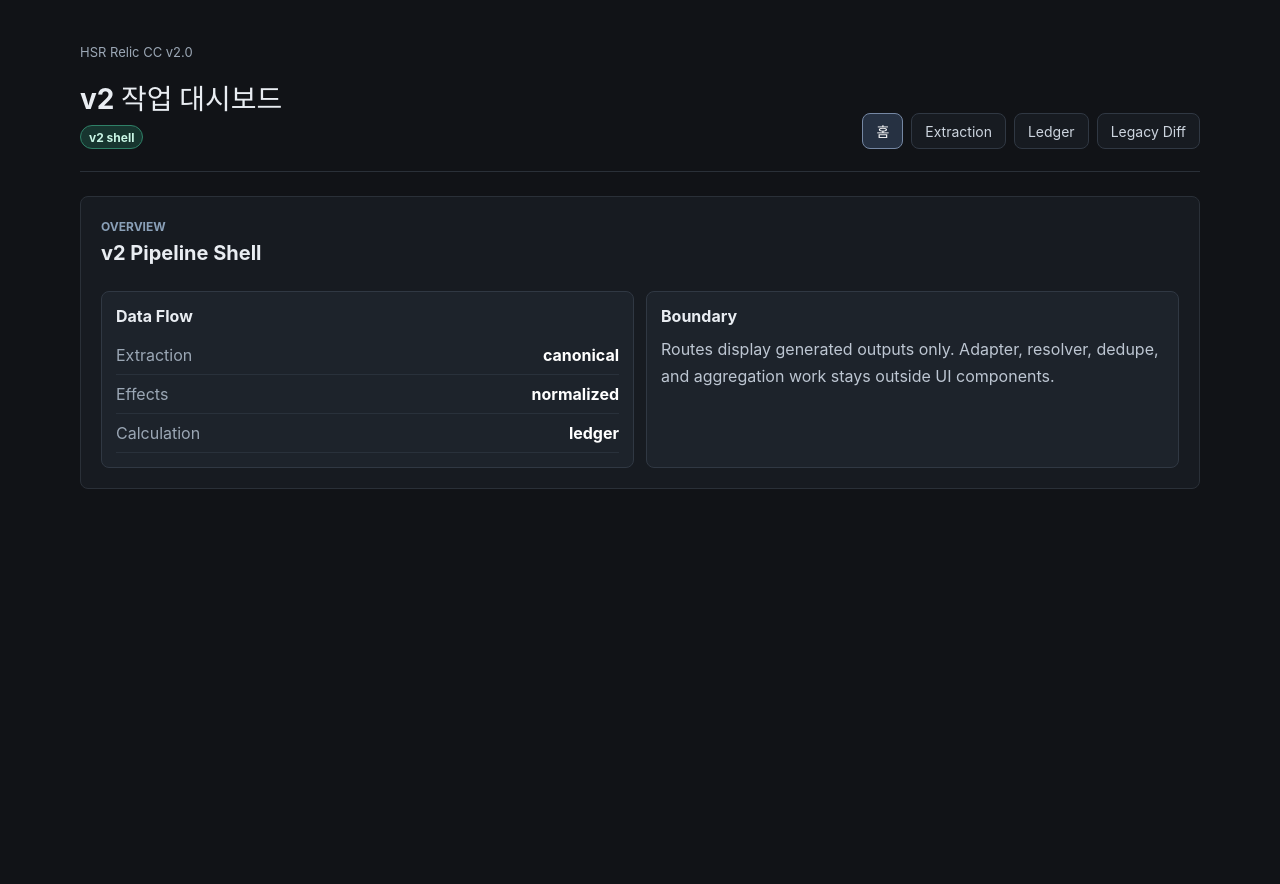
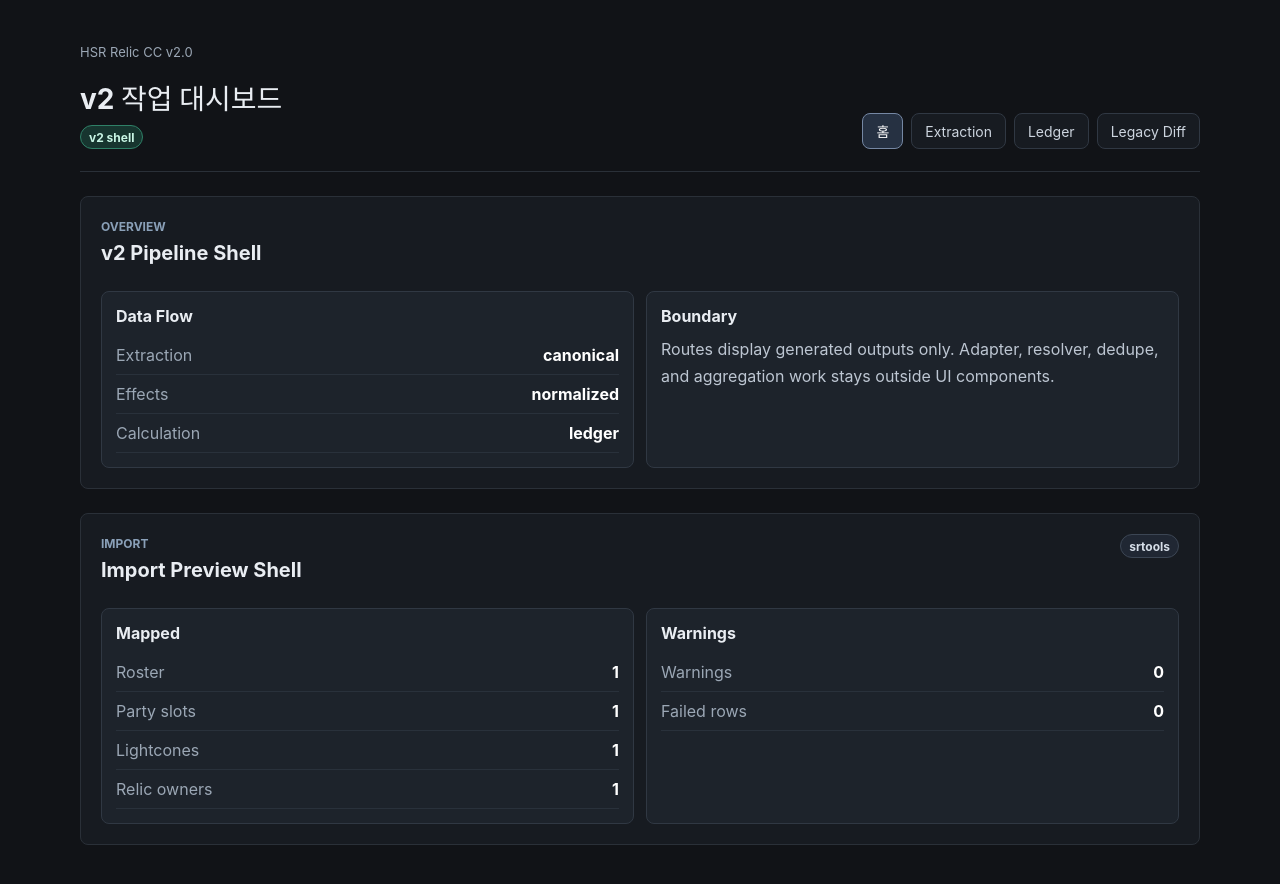
Before and after one commit to replus1541/HSR-Relic-CC-2.0, a React (Vite) app: page / in a window 1280 px wide. Shown: the top 884 px of the page. Before the commit the page ends 800 px from the top, so only its background shows below. Built offline with nearby package versions, Linux system fonts and the light colour scheme.

Commit message:
Add import preview shell

```diff
--- /dev/null
+++ b/src/app/import/ImportPreviewModal.jsx
@@ -0,0 +1,34 @@
+import { Badge, Card, EmptyState, MetricList, Panel } from "../../ui/components/index.js";
+
+export function ImportPreviewModal({ loadoutState, title = "Import Preview" }) {
+  if (!loadoutState) {
+    return <EmptyState title="No import preview">Import preview data is not loaded.</EmptyState>;
+  }
+
+  return (
+    <Panel eyebrow="Import" title={title} toolbar={<Badge tone="neutral">{loadoutState.sourceKind}</Badge>}>
+      <div className="route-grid">
+        <Card>
+          <h3>Mapped</h3>
+          <MetricList
+            items={[
+              { label: "Roster", value: loadoutState.roster.length },
+              { label: "Party slots", value: loadoutState.partySlots.filter(Boolean).length },
+              { label: "Lightcones", value: Object.keys(loadoutState.equipment.lightcones).length },
+              { label: "Relic owners", value: Object.keys(loadoutState.equipment.relics).length },
+            ]}
+          />
+        </Card>
+        <Card>
+          <h3>Warnings</h3>
+          <MetricList
+            items={[
+              { label: "Warnings", value: loadoutState.warnings.length },
+              { label: "Failed rows", value: loadoutState.failedRows.length },
+            ]}
+          />
+        </Card>
+      </div>
+    </Panel>
+  );
+}
--- a/src/app/routes/HomeRoute.jsx
+++ b/src/app/routes/HomeRoute.jsx
@@ -1,7 +1,24 @@
+import { ImportPreviewModal } from "../import/ImportPreviewModal.jsx";
 import { Card, MetricList, Panel } from "../../ui/components/index.js";
+
+const previewState = {
+  version: 1,
+  importId: "preview-shell",
+  sourceKind: "srtools",
+  roster: [{ characterId: "PlayerBoy_20" }],
+  partySlots: ["PlayerBoy_20", null, null, null],
+  equipment: {
+    lightcones: { PlayerBoy_20: { id: "sample-lightcone" } },
+    relics: { PlayerBoy_20: [{ slot: "head" }] },
+  },
+  hints: { eidolon: {}, skillLevels: {}, superimposition: {} },
+  warnings: [],
+  failedRows: [],
+};
 
 export function HomeRoute() {
   return (
+    <>
       <Panel eyebrow="Overview" title="v2 Pipeline Shell">
         <div className="route-grid">
           <Card>
@@ -20,5 +37,7 @@ export function HomeRoute() {
           </Card>
         </div>
       </Panel>
+      <ImportPreviewModal loadoutState={previewState} title="Import Preview Shell" />
+    </>
   );
 }
```
Also changed, not shown: 1 other file (tests, documents, lock files or other folders). Lines whose indentation alone changed are shown as unchanged.
